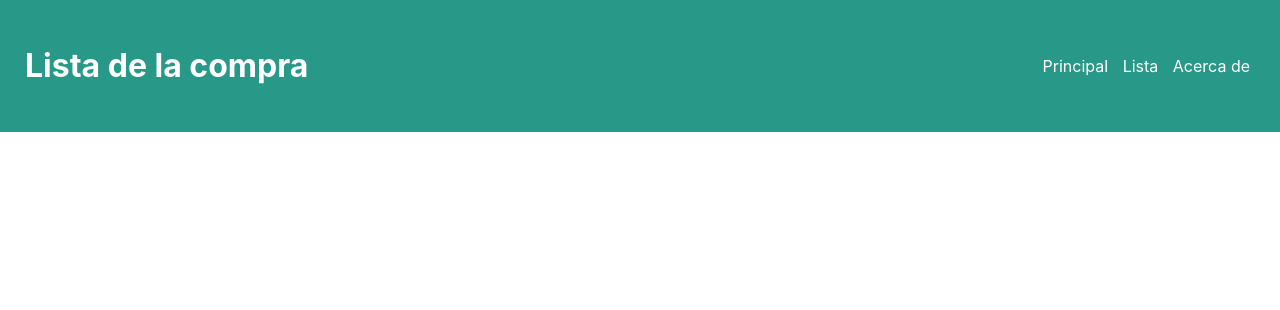
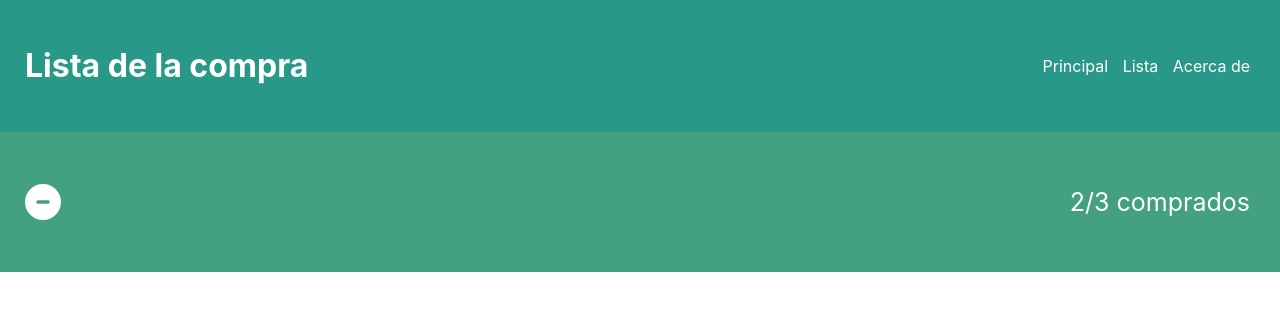
Before and after one commit to Arii343/-202304-w1ch3-ariadna-canizares, a plain HTML site: page index.html in a window 1280 px wide. Drawn offline with Linux system fonts and the light colour scheme.

Commit message:
add sub-header section to html and css

```diff
--- a/index.html
+++ b/index.html
@@ -21,10 +21,16 @@
     </nav>
   </header>
   <main>
+    <section class="sub-header">
+      <svg xmlns="http://www.w3.org/2000/svg"
+        viewBox="0 0 512 512"><!--! Font Awesome Pro 6.4.0 by @fontawesome - https://fontawesome.com License - https://fontawesome.com/license (Commercial License) Copyright 2023 Fonticons, Inc. -->
+        <path
+          d="M256 512A256 256 0 1 0 256 0a256 256 0 1 0 0 512zM184 232H328c13.3 0 24 10.7 24 24s-10.7 24-24 24H184c-13.3 0-24-10.7-24-24s10.7-24 24-24z" />
+      </svg>
+      <p class="items-to-buy">2/3 comprados</p>
+    </section>
     <section>
 
-    </section>
-    <section>
 
     </section>
   </main>
--- a/styles.css
+++ b/styles.css
@@ -21,3 +21,23 @@ a {
   color: white;
   padding: 5px;
 }
+
+.sub-header {
+  display: flex;
+  flex-direction: row;
+  background-color: rgb(67, 160, 128);
+  justify-content: space-between;
+  align-items: center;
+  padding: 25px;
+}
+svg {
+  fill: white;
+  width: 36px;
+  height: 36px;
+}
+
+.items-to-buy {
+  color: white;
+  font-size: 25px;
+  padding: 5px;
+}
```
Also changed, not shown: image/circle-minus-solid.svg (added).
